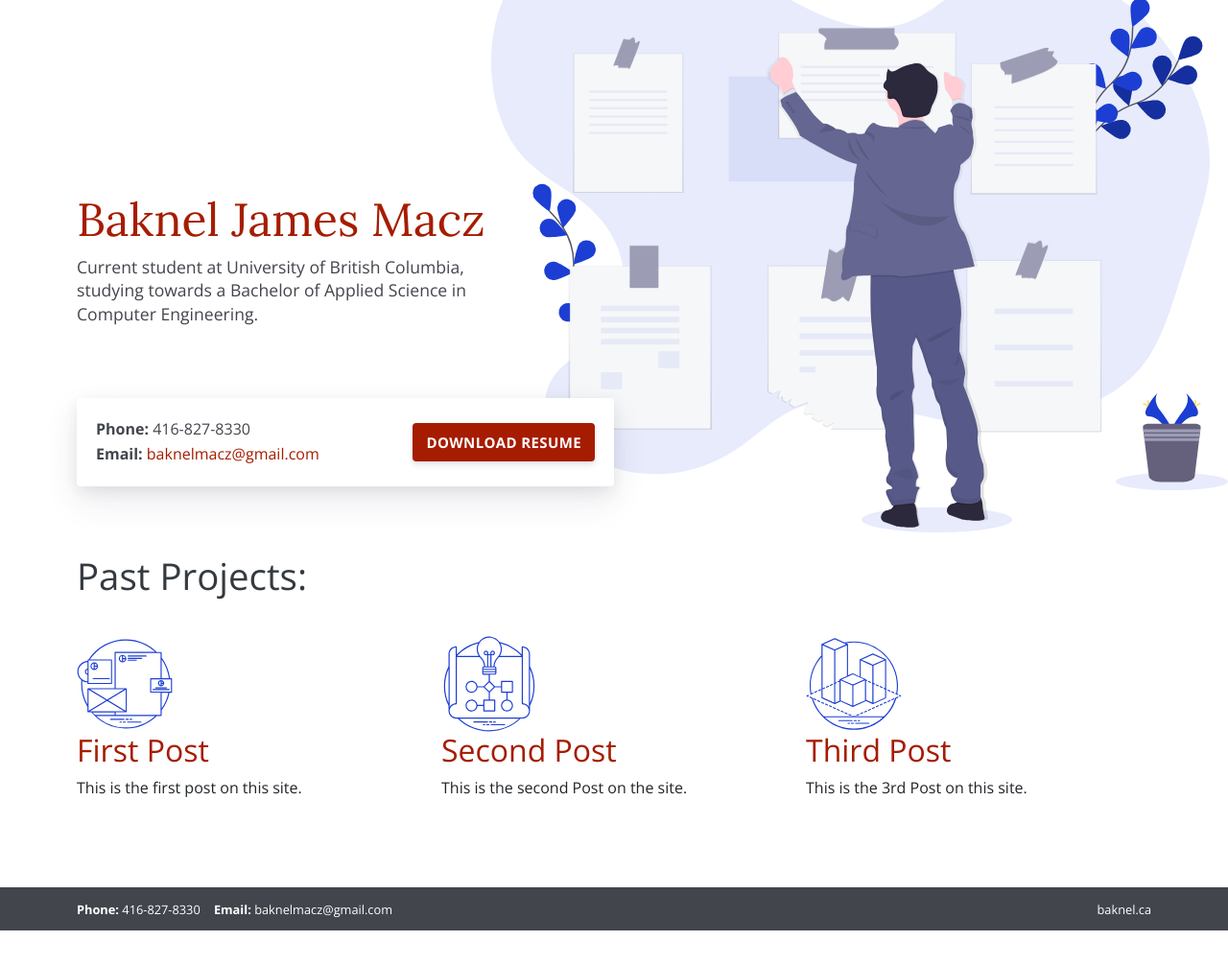
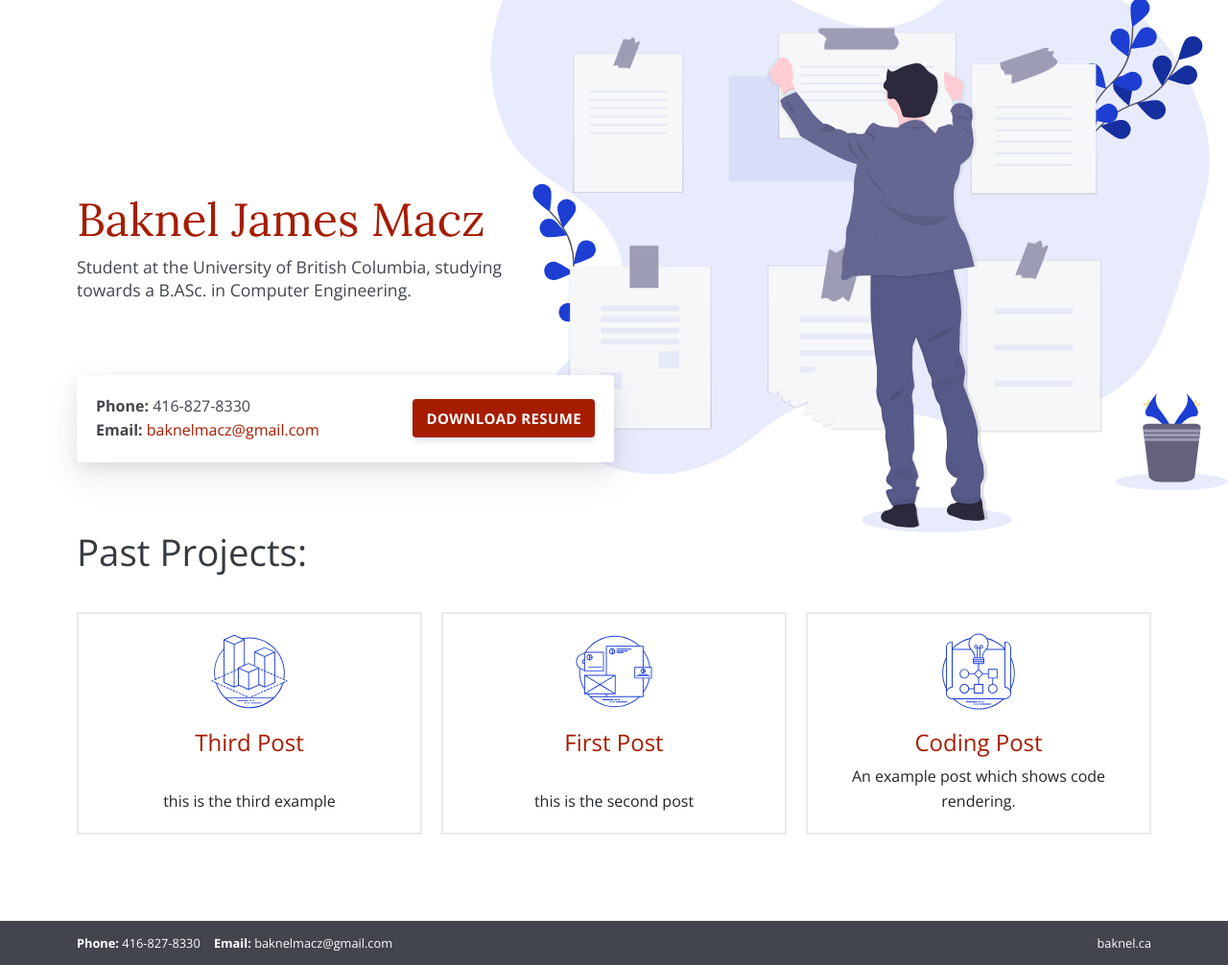
Before and after one commit to baknelmacz/baknelmacz.github.io, a Jekyll site: the page built from index.html, in a window 1280 px wide. Shown: the whole page at 96% size. Built offline with Jekyll 4.4.1, drawn with Linux system fonts in a browser that asks for light colours; before the commit the page ends 970 px from its top, so only the background shows below that.

Commit message:
post links formatted

```diff
--- a/_data/posts.json
+++ /dev/null
@@ -1,20 +0,0 @@
-[
-  {
-    "title": "First Post",
-    "description": "This is the first post on this site.",
-    "image": "images/features/noun_branding_1885335.svg",
-    "url": "posts/firstPost.md"
-  },
-  {
-    "title": "Second Post",
-    "description": "This is the second Post on the site.",
-    "image": "images/features/noun_The Process_1885341.svg",
-    "url": "posts/secondPost.md"
-  },
-  {
-    "title": "Third Post",
-    "description": "This is the 3rd Post on this site.",
-    "image": "images/features/noun_3d modeling_1885342.svg",
-    "url": "posts/thirdPost.md"
-  }
-]
--- a/index.html
+++ b/index.html
@@ -7,7 +7,7 @@ bodyClass: page-home
 <div class="intro pb-4">
   <div class="container">
     <h1>Baknel James Macz</h1>
-    <p>Current student at University of British Columbia, studying towards a Bachelor of Applied Science in Computer Engineering.</p>
+    <p>Student at the University of British Columbia, studying towards a B.ASc. in Computer Engineering.</p>
   </div>
 </div>
 
@@ -22,7 +22,7 @@ bodyClass: page-home
       </div>
     </div>
     <div class="call-box-bottom">
-            <a href="{{site.baseurl}}/data/BaknelMacz-resume.pdf" class="button" download>Download Resume</a>
+            <a href="BaknelMacz-resume.pdf" class="button" download>Download Resume</a>
     </div>
   </div>
 </div>
@@ -32,14 +32,14 @@ bodyClass: page-home
     <div class="col-12">
       <h2 class="title-3 text-dark mb-4">Past Projects:</h2>
     </div>
-    {% for post in site.data.posts %}
+    {% for post in site.posts %}
     <div class="col-12 col-md-6 col-lg-4 mb-2">
-      <div class="post">
+      <div class="feature">
         {% if post.image %}<div class="feature-image"><img alt="{{ post.title }} logo" src="{{ post.image }}" /></div> {% endif %}
         <h2 class="feature-title">
                 <a href="{{site.baseurl}}{{post.url}}">{{ post.title }}</a>
         </h2>
-        <div class="feature-content">{{ post.description }}</div>
+        <div class="feature-content">{{post.description}}</div>
       </div>
     </div>
     {% endfor %}
```
Also changed, not shown: _posts/2020-02-29-firstPost.md (renamed from _posts/firstPost.md, +4 -2 lines), _posts/2020-02-29-secondPost.md (renamed from _posts/secondPost.md, +2 -1 lines), _posts/2020-02-29-thirdPost.md (renamed from _posts/thirdPost.md, +4 -2 lines), 7 other files.
